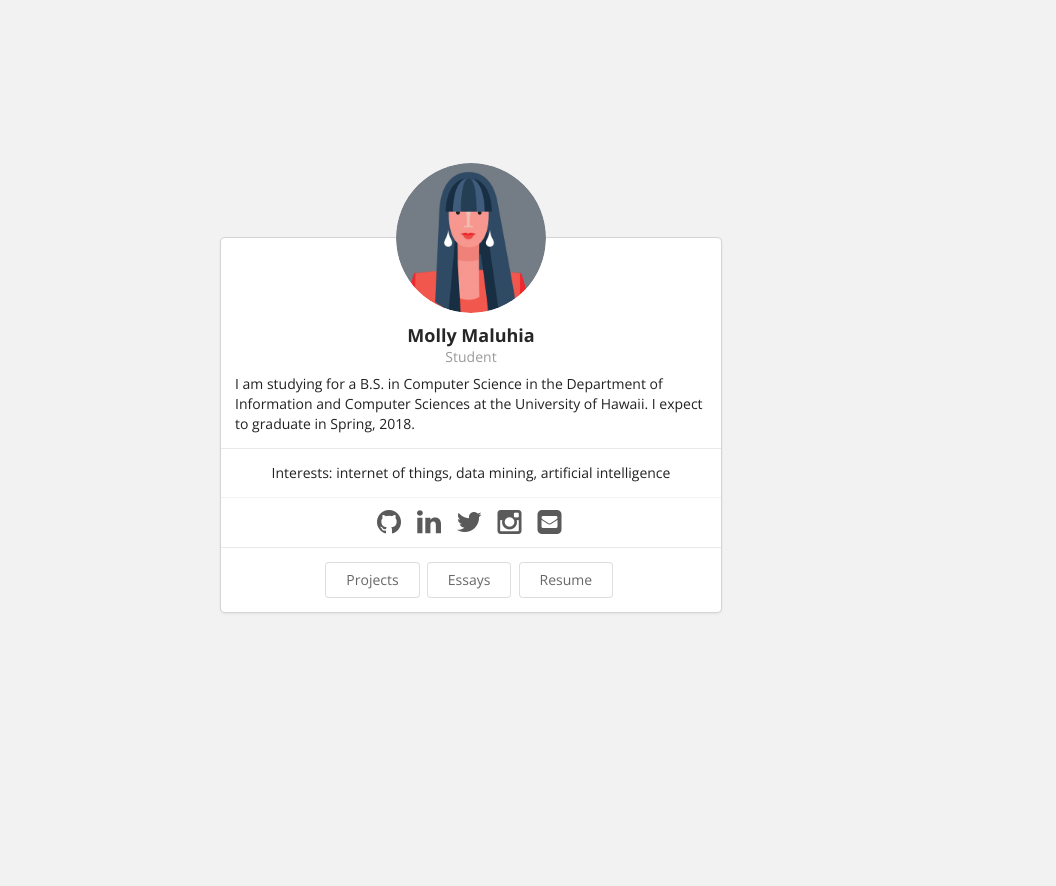
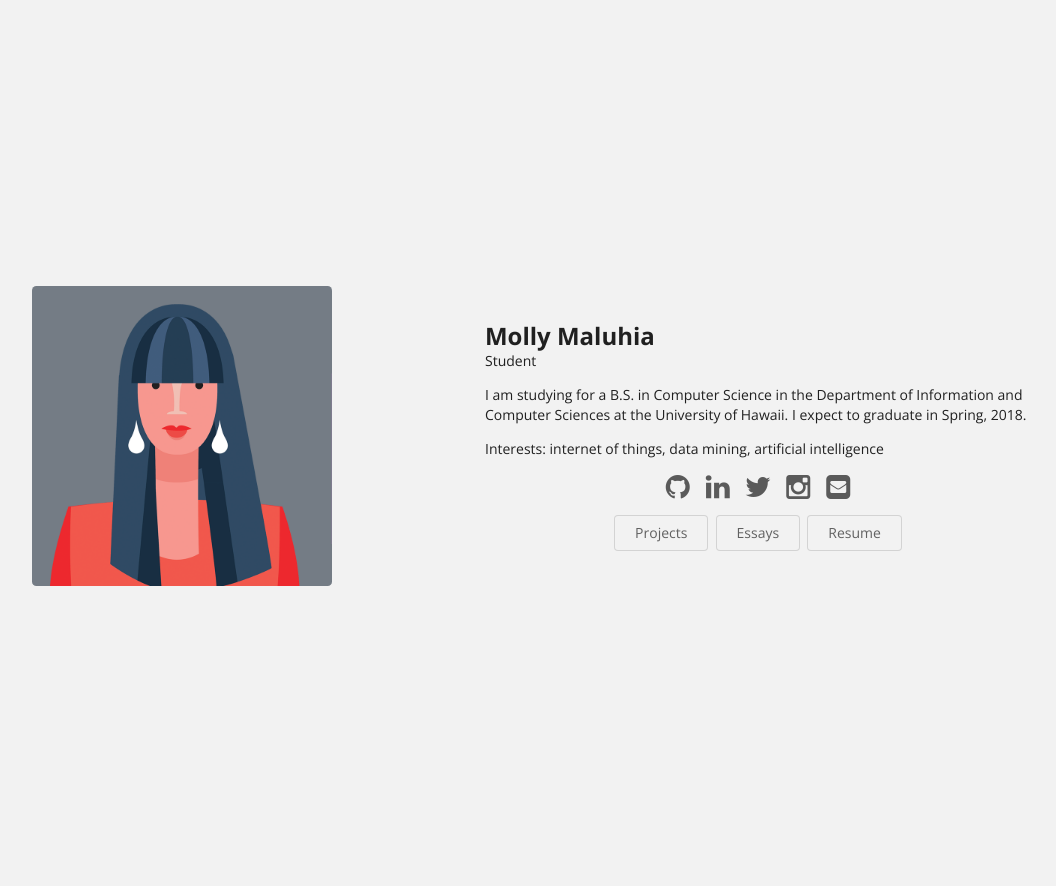
Before and after one commit to rusith/rusith.github.io, a Jekyll site: the page built from index.html, in a window 1280 px wide. Shown: the part 100-986 px from the top of the page, without its empty margins (169-1225 px from the left). Built offline with Jekyll 4.4.1, drawn with Linux system fonts in a browser that asks for light colours; before the commit the page ends 900 px from its top, so only the background shows below that.

Commit message:
fix home theme 2

```diff
--- a/_config.yml
+++ b/_config.yml
@@ -13,7 +13,7 @@
 bio-page-label: Resume
 # You might want to change the theme associated with one or more sections of the site.
 # Defining your own custom theme variations is easy. See the documentation.
-theme-home: theme-home-builtin-1.html
+theme-home: theme-home-builtin-2.html
 theme-projects: theme-projects-builtin-1.html
 theme-essays: theme-essays-builtin-1.html
 theme-bio: theme-bio-builtin-1.html
--- a/_includes/theme-home-builtin-2.html
+++ b/_includes/theme-home-builtin-2.html
@@ -2,9 +2,9 @@
 
 <div style="height: 100%;" class="ui middle aligned two column centered stackable grid container">
 
-  <div class="column">
-    <div class="ui fluid rounded image">
-      <img src="{{ site.data.bio.basics.picture }}">
+  <div style="text-align: center" class="column">
+    <div  class="ui rounded image">
+      <img style="max-width: 300px" src="{{ site.data.bio.basics.picture }}">
     </div>
   </div>
 
```
